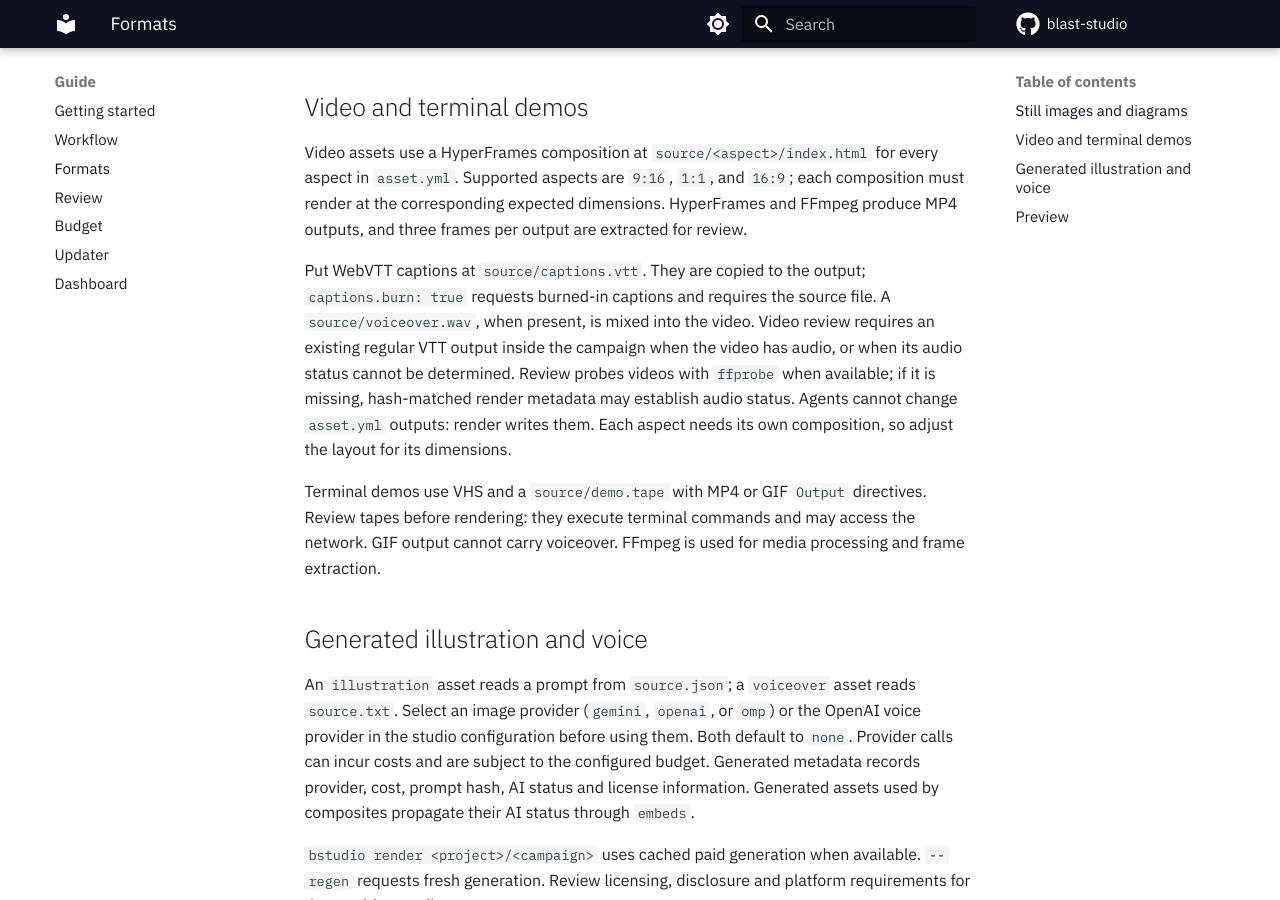
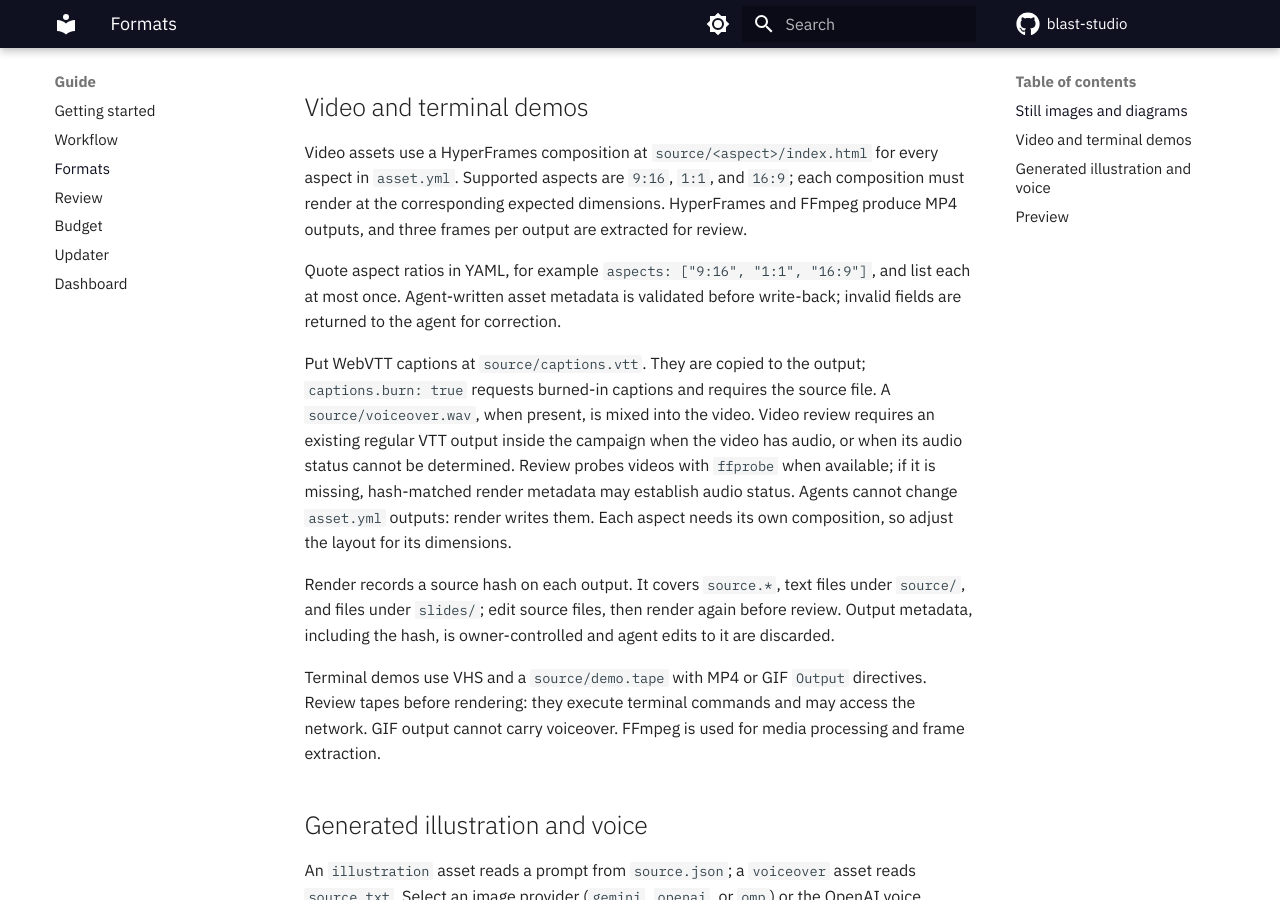
Before and after one commit to edwinjosechittilappilly/blast-studio, an MkDocs documentation site: the page built from docs/formats.md, in a window 1280 px wide and 900 px high, scrolled down 918 px. Built offline with MkDocs 1.6.1 and Material for MkDocs 9.7.7, drawn with Linux system fonts in a browser that asks for light colours; comment, search, counter and statistics services are not loaded.

Commit message:
docs: explain asset validation and render freshness

```diff
--- a/docs/formats.md
+++ b/docs/formats.md
@@ -17,7 +17,11 @@ Cards and posters use Playwright. The renderer records text size, contrast and o
 
 Video assets use a HyperFrames composition at `source/<aspect>/index.html` for every aspect in `asset.yml`. Supported aspects are `9:16`, `1:1`, and `16:9`; each composition must render at the corresponding expected dimensions. HyperFrames and FFmpeg produce MP4 outputs, and three frames per output are extracted for review.
 
+Quote aspect ratios in YAML, for example `aspects: ["9:16", "1:1", "16:9"]`, and list each at most once. Agent-written asset metadata is validated before write-back; invalid fields are returned to the agent for correction.
+
 Put WebVTT captions at `source/captions.vtt`. They are copied to the output; `captions.burn: true` requests burned-in captions and requires the source file. A `source/voiceover.wav`, when present, is mixed into the video. Video review requires an existing regular VTT output inside the campaign when the video has audio, or when its audio status cannot be determined. Review probes videos with `ffprobe` when available; if it is missing, hash-matched render metadata may establish audio status. Agents cannot change `asset.yml` outputs: render writes them. Each aspect needs its own composition, so adjust the layout for its dimensions.
+
+Render records a source hash on each output. It covers `source.*`, text files under `source/`, and files under `slides/`; edit source files, then render again before review. Output metadata, including the hash, is owner-controlled and agent edits to it are discarded.
 
 Terminal demos use VHS and a `source/demo.tape` with MP4 or GIF `Output` directives. Review tapes before rendering: they execute terminal commands and may access the network. GIF output cannot carry voiceover. FFmpeg is used for media processing and frame extraction.
 
```
Also changed, not shown: docs/review.md (+1 -0 lines).
